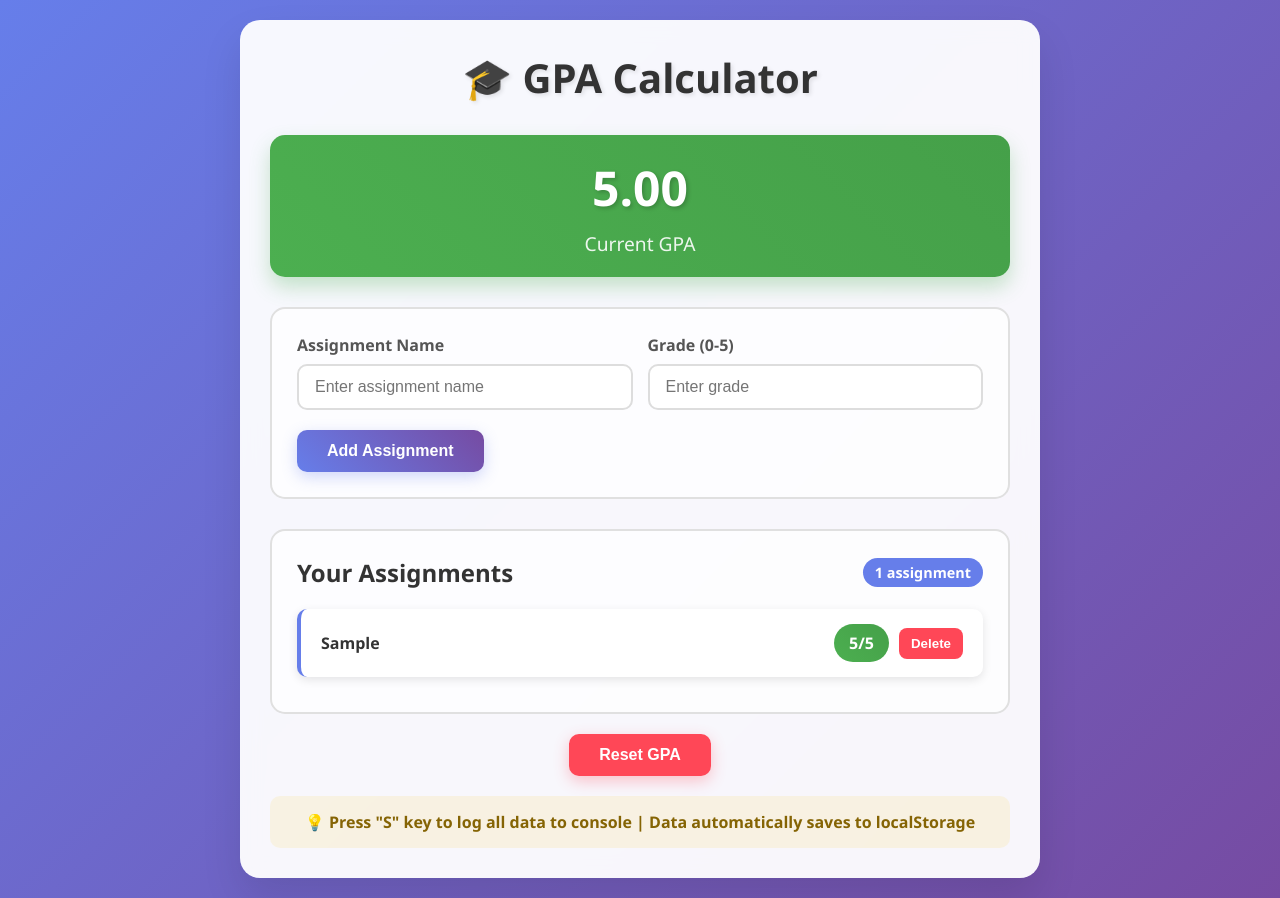
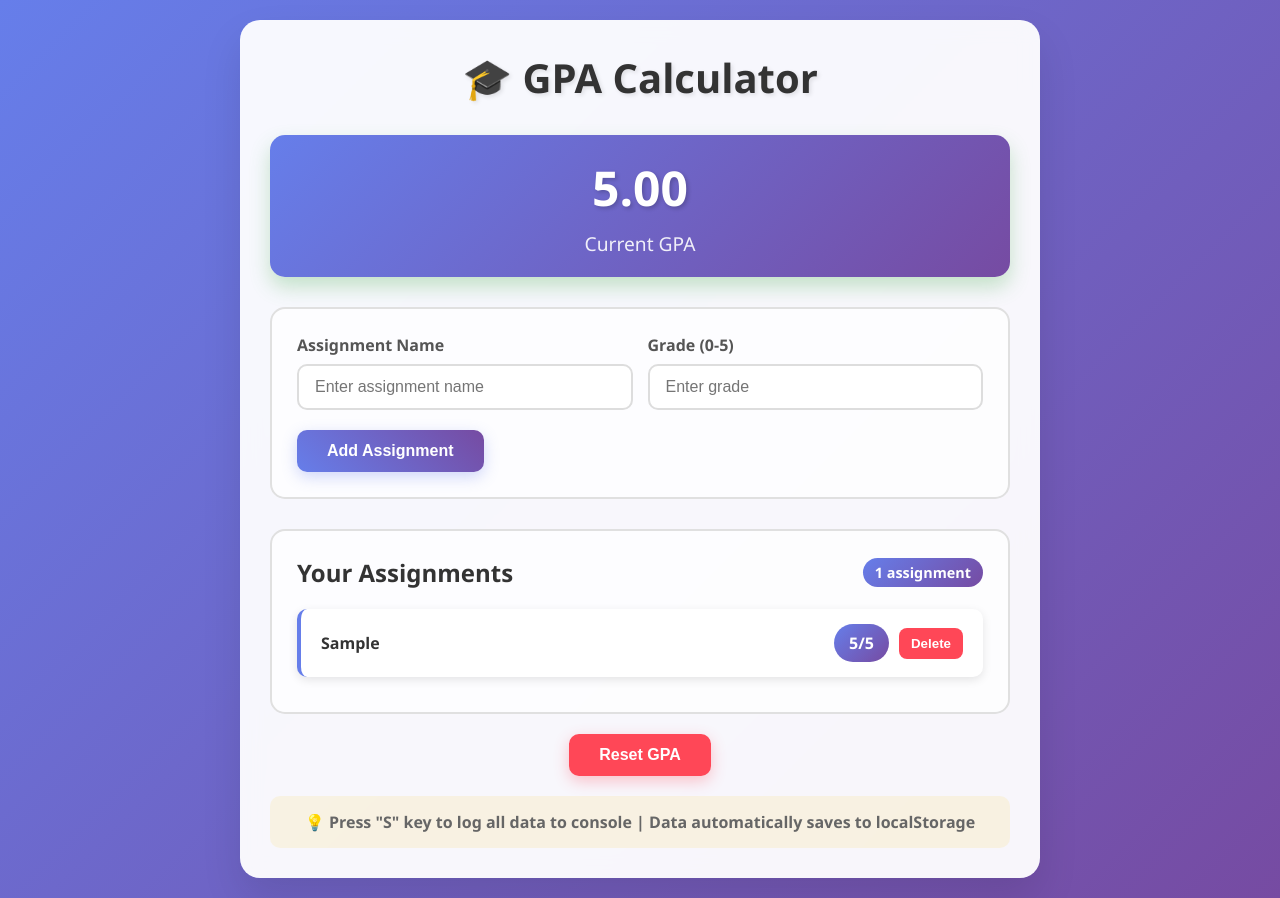
Before and after one commit to Ntagungira-cmd/gpa_calculator, a plain HTML site: page app/index.html in a window 1280 px wide. Both pictures are taken after typing "Sample", "5" into the empty fields and a click on the button "Add Assignment". Drawn offline with Linux system fonts and the light colour scheme.

Commit message:
update colors in styles file

```diff
--- a/app/style.css
+++ b/app/style.css
@@ -33,7 +33,7 @@ h1 {
   text-align: center;
   margin-bottom: 30px;
   padding: 20px;
-  background: linear-gradient(45deg, #4CAF50, #45a049);
+  background: linear-gradient(135deg, #667eea 0%, #764ba2 100%);
   border-radius: 15px;
   color: white;
   box-shadow: 0 10px 20px rgba(76, 175, 80, 0.3);
@@ -67,7 +67,7 @@ h1 {
 }
 
 .input-section:hover {
-  border-color: #667eea;
+  border-color: linear-gradient(135deg, #667eea 0%, #764ba2 100%);
   box-shadow: 0 5px 15px rgba(102, 126, 234, 0.2);
 }
 
@@ -102,7 +102,7 @@ input {
 
 input:focus {
   outline: none;
-  border-color: #667eea;
+  border-color: linear-gradient(135deg, #667eea 0%, #764ba2 100%);
   box-shadow: 0 0 0 3px rgba(102, 126, 234, 0.1);
   transform: translateY(-1px);
 }
@@ -167,7 +167,7 @@ input:focus {
 }
 
 .assignments-count {
-  background: #667eea;
+  background: linear-gradient(135deg, #667eea 0%, #764ba2 100%);
   color: white;
   padding: 5px 12px;
   border-radius: 20px;
@@ -202,7 +202,7 @@ input:focus {
 }
 
 .assignment-grade {
-  background: linear-gradient(45deg, #4CAF50, #45a049);
+  background: linear-gradient(135deg, #667eea 0%, #764ba2 100%);
   color: white;
   padding: 8px 15px;
   border-radius: 20px;
@@ -233,7 +233,7 @@ input:focus {
   padding: 15px;
   background: rgba(255, 193, 7, 0.1);
   border-radius: 10px;
-  color: #856404;
+  color: #666;
   font-weight: 600;
 }
 
```
